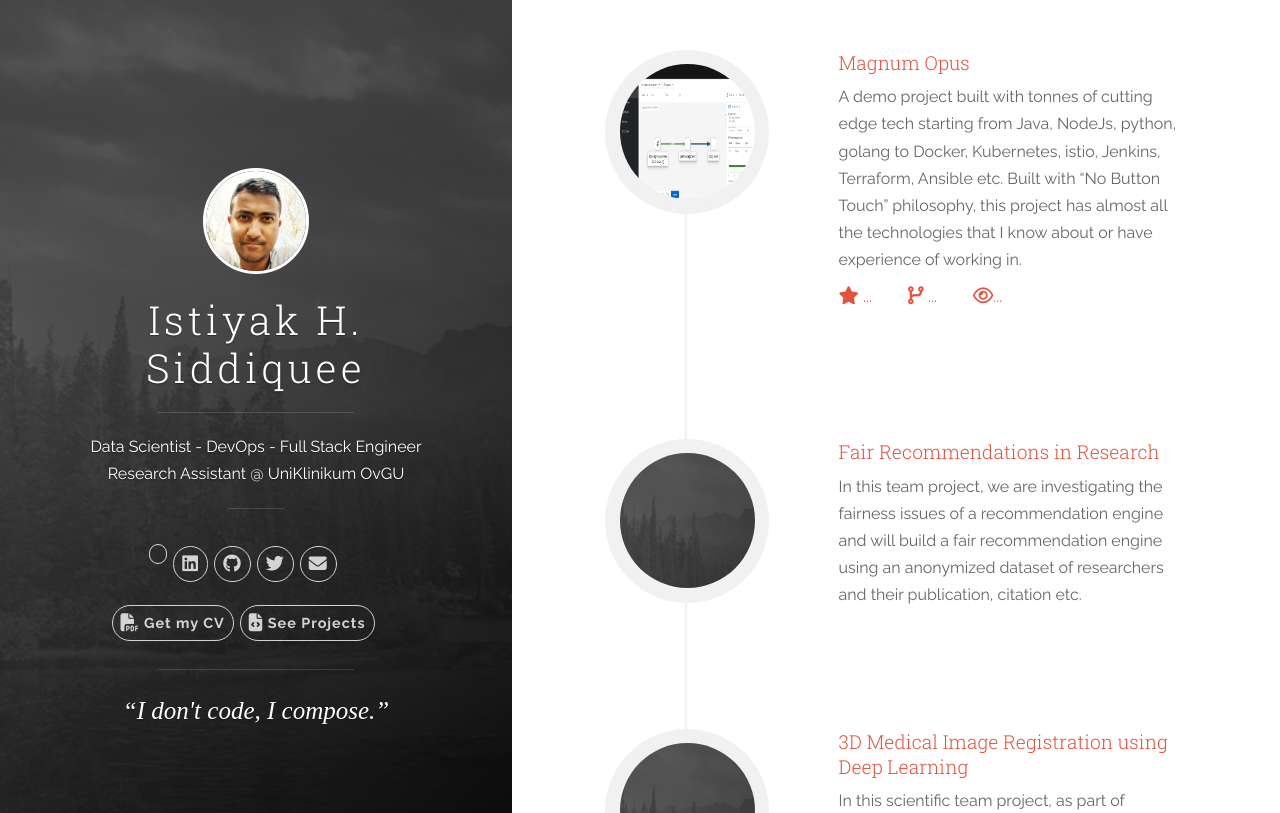
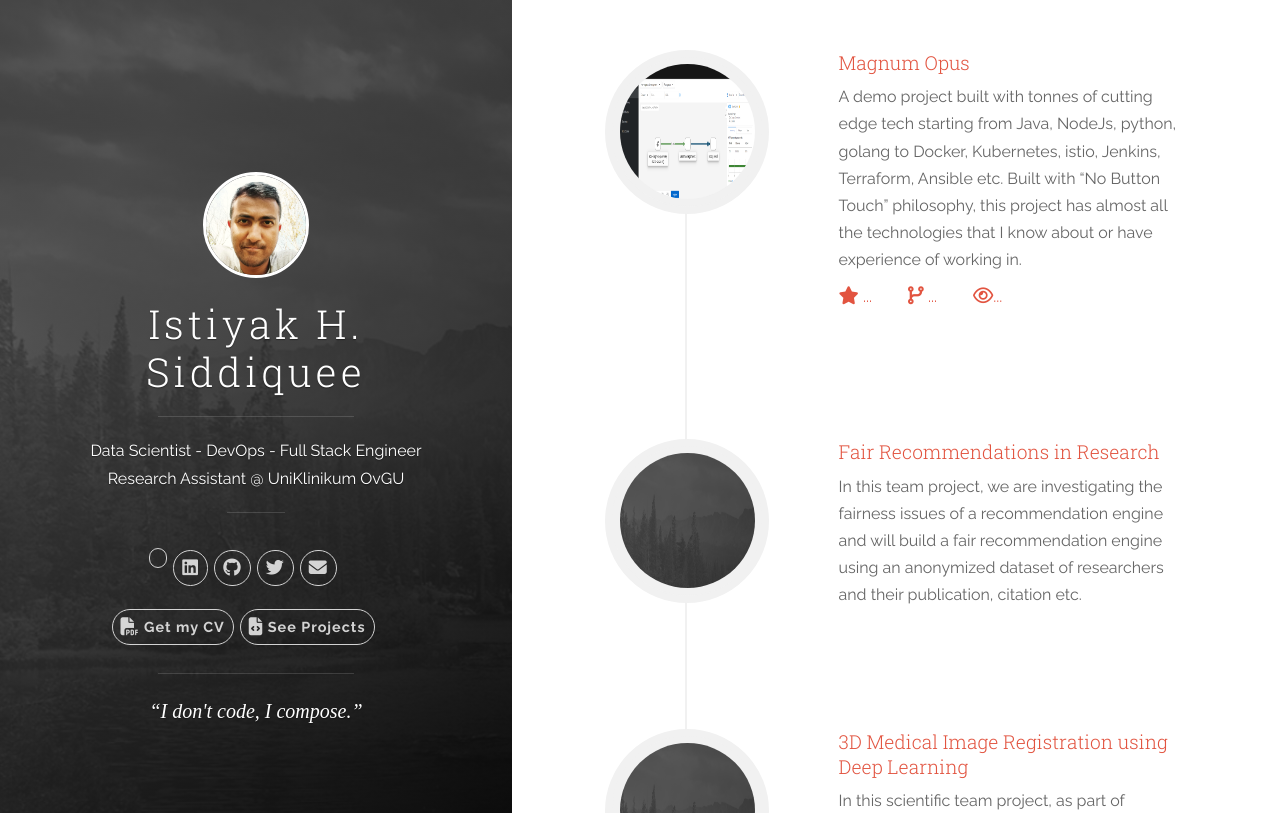
Before and after one commit to istiyaksiddiquee/istiyaksiddiquee.github.io, a Jekyll site: the page built from index.html, in a window 1280 px wide. Shown: the top 813 px of the page. Built offline with Jekyll 4.4.1, drawn with Linux system fonts in a browser that asks for light colours; nearby versions of some CDN libraries; comment, search, counter and statistics services are not loaded; a style sheet for code colours, icons or effects is not loaded.

Commit message:
tagline modified

```diff
--- a/_includes/header.html
+++ b/_includes/header.html
@@ -98,7 +98,7 @@
 
         </div>
         <hr class="panel-cover__divider">
-        <p class="panel-cover__description" style="font-family: adobe-garamond-pro, serif; font-style: italic; font-weight: normal; letter-spacing: normal; text-transform: none; font-size: 25px;">&ldquo;I don't code, I compose.&rdquo;</q></p>
+        <p class="panel-cover__description" style="font-family: adobe-garamond-pro, serif; font-style: italic; font-weight: normal; letter-spacing: normal; text-transform: none; font-size: 20px;">&ldquo;I don't code, I compose.&rdquo;</q></p>
 
       </div>
 
```
